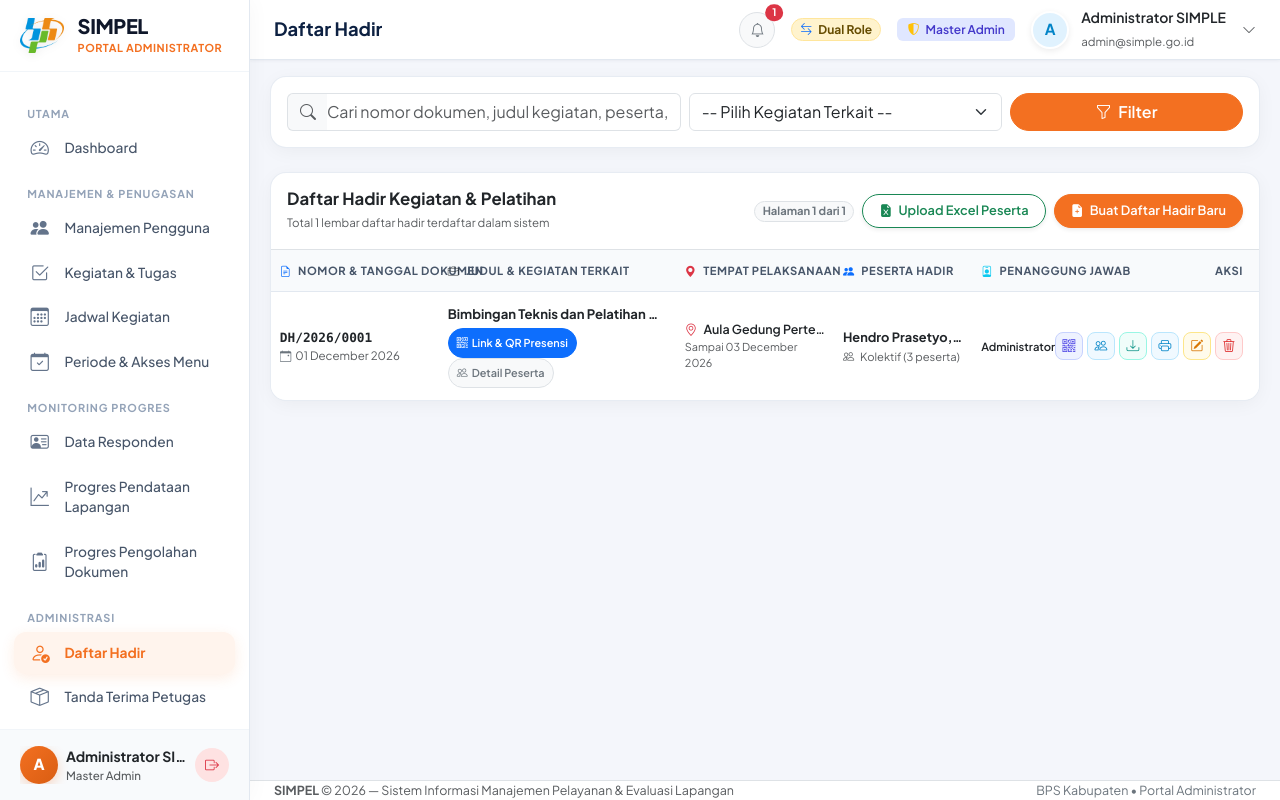
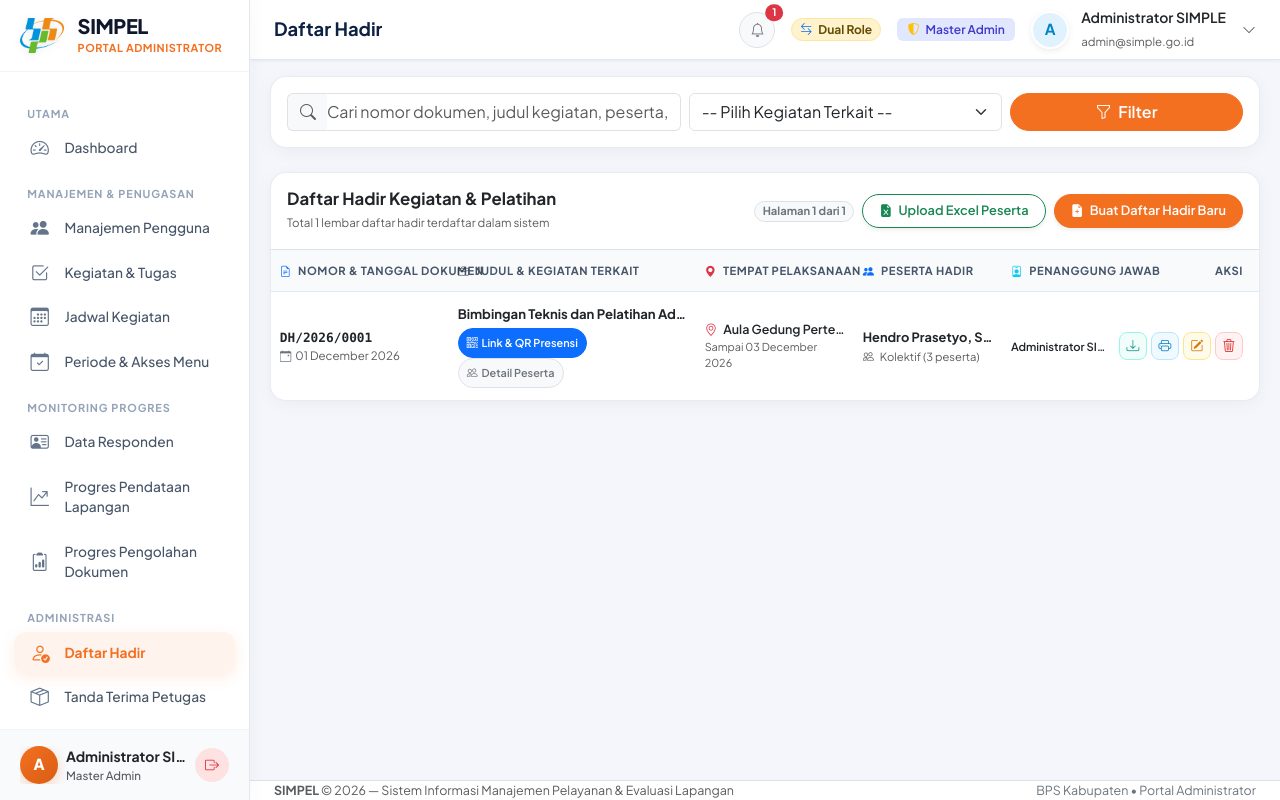
Before and after one commit to mhabil23/Sistem-Informasi-Manajemen-Petugas-Lapangan-SIMPLE-, a Laravel app: page /admin/trainings in a window 1280 px wide. Run offline with Laravel 12, Linux system fonts and the light colour scheme; the visitor is signed in with stand-in values (Sample User, id 1); data comes from the database, SQL or seed files in the repository.

Commit message:
fix(training): remove redundant action buttons in table and keep quick buttons under activity title

```diff
--- a/resources/views/admin/trainings/index.blade.php
+++ b/resources/views/admin/trainings/index.blade.php
@@ -183,12 +183,12 @@
         <table class="table bento-table-fixed align-middle mb-0">
             <thead>
                 <tr>
-                    <th style="width: 17%; min-width: 150px;"><i class="bi bi-file-earmark-text me-1 text-primary"></i> Nomor &amp; Tanggal Dokumen</th>
-                    <th style="width: 24%; min-width: 190px;"><i class="bi bi-briefcase me-1 text-muted"></i> Judul &amp; Kegiatan Terkait</th>
+                    <th style="width: 18%; min-width: 160px;"><i class="bi bi-file-earmark-text me-1 text-primary"></i> Nomor &amp; Tanggal Dokumen</th>
+                    <th style="width: 25%; min-width: 190px;"><i class="bi bi-briefcase me-1 text-muted"></i> Judul &amp; Kegiatan Terkait</th>
                     <th style="width: 16%; min-width: 130px;"><i class="bi bi-geo-alt-fill text-danger me-1"></i> Tempat Pelaksanaan</th>
-                    <th style="width: 14%; min-width: 120px;"><i class="bi bi-people-fill me-1 text-primary"></i> Peserta Hadir</th>
-                    <th style="width: 12%; min-width: 110px;"><i class="bi bi-person-badge me-1 text-info"></i> Penanggung Jawab</th>
-                    <th class="text-end pe-3" style="width: 17%; min-width: 175px;">Aksi</th>
+                    <th style="width: 15%; min-width: 130px;"><i class="bi bi-people-fill me-1 text-primary"></i> Peserta Hadir</th>
+                    <th style="width: 12%; min-width: 120px;"><i class="bi bi-person-badge me-1 text-info"></i> Penanggung Jawab</th>
+                    <th class="text-end pe-3" style="width: 14%; min-width: 145px;">Aksi</th>
                 </tr>
             </thead>
             <tbody>
@@ -277,23 +277,6 @@
                         </td>
                         <td class="text-end pe-3">
                             <div class="d-flex align-items-center justify-content-end gap-1 flex-nowrap">
-                                <!-- Link & QR Presensi Online -->
-                                <button type="button"
-                                        class="bento-action-btn btn-qr"
-                                        title="Link &amp; QR Presensi Online"
-                                        data-bs-toggle="tooltip"
-                                        onclick="openShareLinkModal('{{ $tr->public_attendance_url }}', '{{ addslashes($tr->activity_subtitle ?: $tr->title) }}')">
-                                    <i class="bi bi-qr-code"></i>
-                                </button>
-
-                                <!-- Detail Peserta & TTD -->
-                                <a href="{{ route('admin.trainings.show', $tr) }}"
-                                   class="bento-action-btn btn-view"
-                                   title="Detail Peserta &amp; Tanda Tangan"
-                                   data-bs-toggle="tooltip">
-                                    <i class="bi bi-people"></i>
-                                </a>
-
                                 <!-- Unduh PDF -->
                                 <a href="{{ route('admin.trainings.attendance.pdf', $tr) }}"
                                    class="bento-action-btn btn-download"
```
